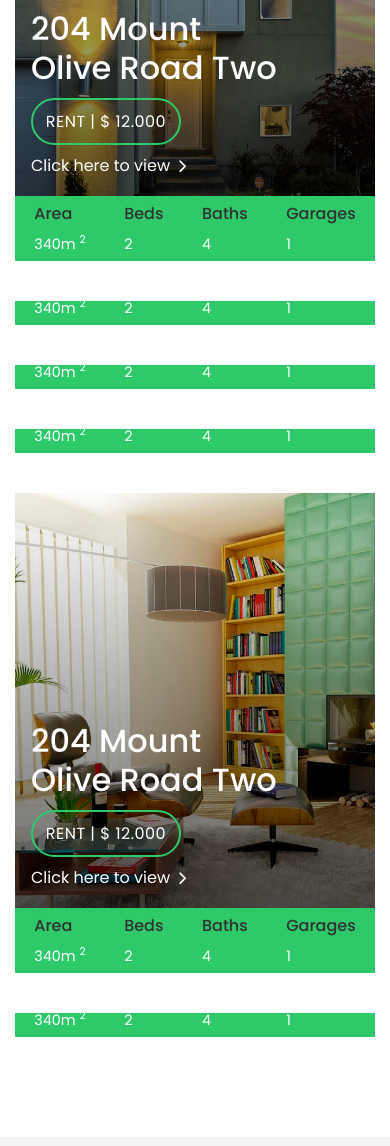
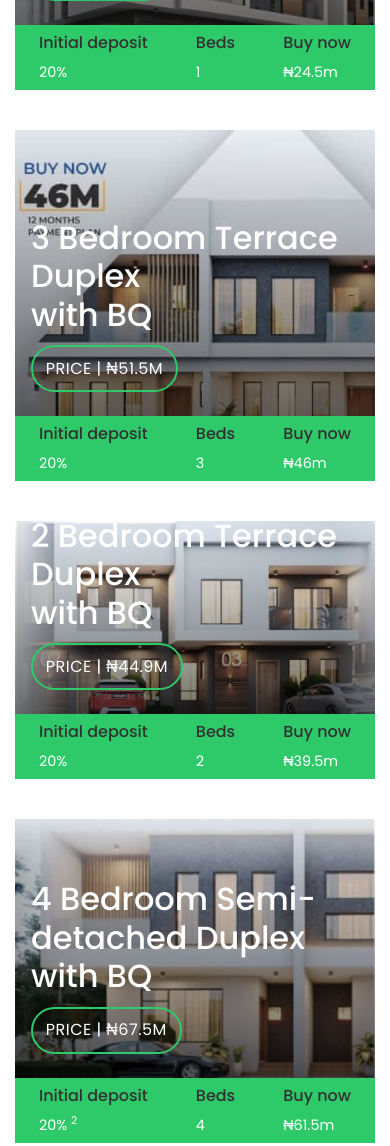
Before and after one commit to brunokachy/chandre-homes-webiste, a plain HTML site: page our-amazing-properties.html in a window 390 px wide. Shown: the part 640-1786 px from the top of the page. Drawn offline with Linux system fonts and the light colour scheme.

Commit message:
Added properties page

```diff
--- a/property-grid.html
+++ b/our-amazing-properties.html
@@ -58,7 +58,7 @@
                     <a class="nav-link" href="about.html">About</a>
                 </li>
                 <li class="nav-item">
-                    <a class="nav-link active" href="property-grid.html">Property</a>
+                    <a class="nav-link active" href="our-amazing-properties.html">Property</a>
                 </li>
                 <li class="nav-item">
                     <a class="nav-link" href="http://blog.chandrehomes.com/" target="_blank">Blog</a>
@@ -118,44 +118,43 @@
             <div class="col-md-4">
                 <div class="card-box-a card-shadow">
                     <div class="img-box-a">
-                        <img src="img/property-1.jpg" alt="" class="img-a img-fluid">
+                        <img src="img/property-6.jpeg" alt="" class="img-a img-fluid">
                     </div>
                     <div class="card-overlay">
                         <div class="card-overlay-a-content">
                             <div class="card-header-a">
                                 <h2 class="card-title-a">
-                                    <a href="#">204 Mount
-                                        <br/> Olive Road Two</a>
+                                    1 Bedroom Apartment
                                 </h2>
                             </div>
                             <div class="card-body-a">
                                 <div class="price-box d-flex">
-                                    <span class="price-a">rent | $ 12.000</span>
+                                    <span class="price-a">price | &#8358;30m</span>
                                 </div>
-                                <a href="property-single.html" class="link-a">Click here to view
-                                    <span class="ion-ios-arrow-forward"></span>
-                                </a>
+                                <!--                                <a href="#" class="link-a">Click here to view-->
+                                <!--                                    <span class="ion-ios-arrow-forward"></span>-->
+                                <!--                                </a>-->
                             </div>
                             <div class="card-footer-a">
                                 <ul class="card-info d-flex justify-content-around">
                                     <li>
-                                        <h4 class="card-info-title">Area</h4>
-                                        <span>340m
-                        <sup>2</sup>
+                                        <h4 class="card-info-title">Initial deposit</h4>
+                                        <span>20%
+                                            <!--                        <sup>2</sup>-->
                       </span>
                                     </li>
                                     <li>
                                         <h4 class="card-info-title">Beds</h4>
-                                        <span>2</span>
+                                        <span>1</span>
                                     </li>
                                     <li>
-                                        <h4 class="card-info-title">Baths</h4>
-                                        <span>4</span>
+                                        <h4 class="card-info-title">Buy now</h4>
+                                        <span>&#8358;24.5m</span>
                                     </li>
-                                    <li>
-                                        <h4 class="card-info-title">Garages</h4>
-                                        <span>1</span>
-                                    </li>
+                                    <!--                                    <li>-->
+                                    <!--                                        <h4 class="card-info-title">Garages</h4>-->
+                                    <!--                                        <span>1</span>-->
+                                    <!--                                    </li>-->
                                 </ul>
                             </div>
                         </div>
@@ -165,44 +164,44 @@
             <div class="col-md-4">
                 <div class="card-box-a card-shadow">
                     <div class="img-box-a">
-                        <img src="img/property-3.jpg" alt="" class="img-a img-fluid">
+                        <img src="img/property-3.jpeg" alt="" class="img-a img-fluid">
                     </div>
                     <div class="card-overlay">
                         <div class="card-overlay-a-content">
                             <div class="card-header-a">
                                 <h2 class="card-title-a">
-                                    <a href="#">204 Mount
-                                        <br/> Olive Road Two</a>
+                                    3 Bedroom Terrace Duplex
+                                    <br/> with BQ
                                 </h2>
                             </div>
                             <div class="card-body-a">
                                 <div class="price-box d-flex">
-                                    <span class="price-a">rent | $ 12.000</span>
+                                    <span class="price-a">price | &#8358;51.5m</span>
                                 </div>
-                                <a href="property-single.html" class="link-a">Click here to view
-                                    <span class="ion-ios-arrow-forward"></span>
-                                </a>
+                                <!--                                <a href="property-single.html" class="link-a">Click here to view-->
+                                <!--                                    <span class="ion-ios-arrow-forward"></span>-->
+                                <!--                                </a>-->
                             </div>
                             <div class="card-footer-a">
                                 <ul class="card-info d-flex justify-content-around">
                                     <li>
-                                        <h4 class="card-info-title">Area</h4>
-                                        <span>340m
-                        <sup>2</sup>
+                                        <h4 class="card-info-title">Initial deposit</h4>
+                                        <span>20%
+                                            <!--                        <sup>2</sup>-->
                       </span>
                                     </li>
                                     <li>
                                         <h4 class="card-info-title">Beds</h4>
-                                        <span>2</span>
+                                        <span>3</span>
                                     </li>
                                     <li>
-                                        <h4 class="card-info-title">Baths</h4>
-                                        <span>4</span>
+                                        <h4 class="card-info-title">Buy now</h4>
+                                        <span>&#8358;46m</span>
                                     </li>
-                                    <li>
-                                        <h4 class="card-info-title">Garages</h4>
-                                        <span>1</span>
-                                    </li>
+                                    <!--                                    <li>-->
+                                    <!--                                        <h4 class="card-info-title">Garages</h4>-->
+                                    <!--                                        <span>1</span>-->
+                                    <!--                                    </li>-->
                                 </ul>
                             </div>
                         </div>
@@ -212,30 +211,30 @@
             <div class="col-md-4">
                 <div class="card-box-a card-shadow">
                     <div class="img-box-a">
-                        <img src="img/property-6.jpg" alt="" class="img-a img-fluid">
+                        <img src="img/property-7.jpeg" alt="" class="img-a img-fluid">
                     </div>
                     <div class="card-overlay">
                         <div class="card-overlay-a-content">
                             <div class="card-header-a">
                                 <h2 class="card-title-a">
-                                    <a href="#">204 Mount
-                                        <br/> Olive Road Two</a>
+                                    2 Bedroom Terrace Duplex
+                                    <br/> with BQ
                                 </h2>
                             </div>
                             <div class="card-body-a">
                                 <div class="price-box d-flex">
-                                    <span class="price-a">rent | $ 12.000</span>
+                                    <span class="price-a">price | &#8358;44.9m</span>
                                 </div>
-                                <a href="property-single.html" class="link-a">Click here to view
-                                    <span class="ion-ios-arrow-forward"></span>
-                                </a>
+                                <!--                                <a href="property-single.html" class="link-a">Click here to view-->
+                                <!--                                    <span class="ion-ios-arrow-forward"></span>-->
+                                <!--                                </a>-->
                             </div>
                             <div class="card-footer-a">
                                 <ul class="card-info d-flex justify-content-around">
                                     <li>
-                                        <h4 class="card-info-title">Area</h4>
-                                        <span>340m
-                        <sup>2</sup>
+                                        <h4 class="card-info-title">Initial deposit</h4>
+                                        <span>20%
+                                            <!--                        <sup>2</sup>-->
                       </span>
                                     </li>
                                     <li>
@@ -243,13 +242,13 @@
                                         <span>2</span>
                                     </li>
                                     <li>
-                                        <h4 class="card-info-title">Baths</h4>
-                                        <span>4</span>
+                                        <h4 class="card-info-title">Buy now</h4>
+                                        <span>&#8358;39.5m</span>
                                     </li>
-                                    <li>
-                                        <h4 class="card-info-title">Garages</h4>
-                                        <span>1</span>
-                                    </li>
+                                    <!--                                    <li>-->
+                                    <!--                                        <h4 class="card-info-title">Garages</h4>-->
+                                    <!--                                        <span>1</span>-->
+                                    <!--                                    </li>-->
                                 </ul>
                             </div>
                         </div>
@@ -259,44 +258,44 @@
             <div class="col-md-4">
                 <div class="card-box-a card-shadow">
                     <div class="img-box-a">
-                        <img src="img/property-7.jpg" alt="" class="img-a img-fluid">
+                        <img src="img/property-10.jpeg" alt="" class="img-a img-fluid">
                     </div>
                     <div class="card-overlay">
                         <div class="card-overlay-a-content">
                             <div class="card-header-a">
                                 <h2 class="card-title-a">
-                                    <a href="#">204 Mount
-                                        <br/> Olive Road Two</a>
+                                    4 Bedroom Semi-detached Duplex
+                                    <br/> with BQ
                                 </h2>
                             </div>
                             <div class="card-body-a">
                                 <div class="price-box d-flex">
-                                    <span class="price-a">rent | $ 12.000</span>
+                                    <span class="price-a">price | &#8358;67.5m</span>
                                 </div>
-                                <a href="property-single.html" class="link-a">Click here to view
-                                    <span class="ion-ios-arrow-forward"></span>
-                                </a>
+                                <!--                                <a href="property-single.html" class="link-a">Click here to view-->
+                                <!--                                    <span class="ion-ios-arrow-forward"></span>-->
+                                <!--                                </a>-->
                             </div>
                             <div class="card-footer-a">
                                 <ul class="card-info d-flex justify-content-around">
                                     <li>
-                                        <h4 class="card-info-title">Area</h4>
-                                        <span>340m
+                                        <h4 class="card-info-title">Initial deposit</h4>
+                                        <span>20%
                         <sup>2</sup>
                       </span>
                                     </li>
                                     <li>
                                         <h4 class="card-info-title">Beds</h4>
-                                        <span>2</span>
-                                    </li>
-                                    <li>
-                                        <h4 class="card-info-title">Baths</h4>
                                         <span>4</span>
                                     </li>
                                     <li>
-                                        <h4 class="card-info-title">Garages</h4>
-                                        <span>1</span>
+                                        <h4 class="card-info-title">Buy now</h4>
+                                        <span>&#8358;61.5m</span>
                                     </li>
+                                    <!--                                    <li>-->
+                                    <!--                                        <h4 class="card-info-title">Garages</h4>-->
+                                    <!--                                        <span>1</span>-->
+                                    <!--                                    </li>-->
                                 </ul>
                             </div>
                         </div>
@@ -306,44 +305,44 @@
             <div class="col-md-4">
                 <div class="card-box-a card-shadow">
                     <div class="img-box-a">
-                        <img src="img/property-8.jpg" alt="" class="img-a img-fluid">
+                        <img src="img/property-10.jpeg" alt="" class="img-a img-fluid">
                     </div>
                     <div class="card-overlay">
                         <div class="card-overlay-a-content">
                             <div class="card-header-a">
                                 <h2 class="card-title-a">
-                                    <a href="#">204 Mount
-                                        <br/> Olive Road Two</a>
+                                    4 Bedroom Semi-detached Duplex
+                                    <br/> with BQ
                                 </h2>
                             </div>
                             <div class="card-body-a">
                                 <div class="price-box d-flex">
-                                    <span class="price-a">rent | $ 12.000</span>
+                                    <span class="price-a">price | &#8358;67.5m</span>
                                 </div>
-                                <a href="property-single.html" class="link-a">Click here to view
-                                    <span class="ion-ios-arrow-forward"></span>
-                                </a>
+                                <!--                                <a href="property-single.html" class="link-a">Click here to view-->
+                                <!--                                    <span class="ion-ios-arrow-forward"></span>-->
+                                <!--                                </a>-->
                             </div>
                             <div class="card-footer-a">
                                 <ul class="card-info d-flex justify-content-around">
                                     <li>
-                                        <h4 class="card-info-title">Area</h4>
-                                        <span>340m
+                                        <h4 class="card-info-title">Initial deposit</h4>
+                                        <span>20%
                         <sup>2</sup>
                       </span>
                                     </li>
                                     <li>
                                         <h4 class="card-info-title">Beds</h4>
-                                        <span>2</span>
-                                    </li>
-                                    <li>
-                                        <h4 class="card-info-title">Baths</h4>
                                         <span>4</span>
                                     </li>
                                     <li>
-                                        <h4 class="card-info-title">Garages</h4>
-                                        <span>1</span>
+                                        <h4 class="card-info-title">Buy now</h4>
+                                        <span>&#8358;61.5m</span>
                                     </li>
+                                    <!--                                    <li>-->
+                                    <!--                                        <h4 class="card-info-title">Garages</h4>-->
+                                    <!--                                        <span>1</span>-->
+                                    <!--                                    </li>-->
                                 </ul>
                             </div>
                         </div>
@@ -353,44 +352,44 @@
             <div class="col-md-4">
                 <div class="card-box-a card-shadow">
                     <div class="img-box-a">
-                        <img src="img/property-10.jpg" alt="" class="img-a img-fluid">
+                        <img src="img/property-10.jpeg" alt="" class="img-a img-fluid">
                     </div>
                     <div class="card-overlay">
                         <div class="card-overlay-a-content">
                             <div class="card-header-a">
                                 <h2 class="card-title-a">
-                                    <a href="#">204 Mount
-                                        <br/> Olive Road Two</a>
+                                    4 Bedroom Semi-detached Duplex
+                                    <br/> with BQ
                                 </h2>
                             </div>
                             <div class="card-body-a">
                                 <div class="price-box d-flex">
-                                    <span class="price-a">rent | $ 12.000</span>
+                                    <span class="price-a">price | &#8358;67.5m</span>
                                 </div>
-                                <a href="property-single.html" class="link-a">Click here to view
-                                    <span class="ion-ios-arrow-forward"></span>
-                                </a>
+                                <!--                                <a href="property-single.html" class="link-a">Click here to view-->
+                                <!--                                    <span class="ion-ios-arrow-forward"></span>-->
+                                <!--                                </a>-->
                             </div>
                             <div class="card-footer-a">
                                 <ul class="card-info d-flex justify-content-around">
                                     <li>
-                                        <h4 class="card-info-title">Area</h4>
-                                        <span>340m
+                                        <h4 class="card-info-title">Initial deposit</h4>
+                                        <span>20%
                         <sup>2</sup>
                       </span>
                                     </li>
                                     <li>
                                         <h4 class="card-info-title">Beds</h4>
-                                        <span>2</span>
-                                    </li>
-                                    <li>
-                                        <h4 class="card-info-title">Baths</h4>
                                         <span>4</span>
                                     </li>
                                     <li>
-                                        <h4 class="card-info-title">Garages</h4>
-                                        <span>1</span>
+                                        <h4 class="card-info-title">Buy now</h4>
+                                        <span>&#8358;61.5m</span>
                                     </li>
+                                    <!--                                    <li>-->
+                                    <!--                                        <h4 class="card-info-title">Garages</h4>-->
+                                    <!--                                        <span>1</span>-->
+                                    <!--                                    </li>-->
                                 </ul>
                             </div>
                         </div>
```
Also changed, not shown: index.html (+104 -104 lines).
